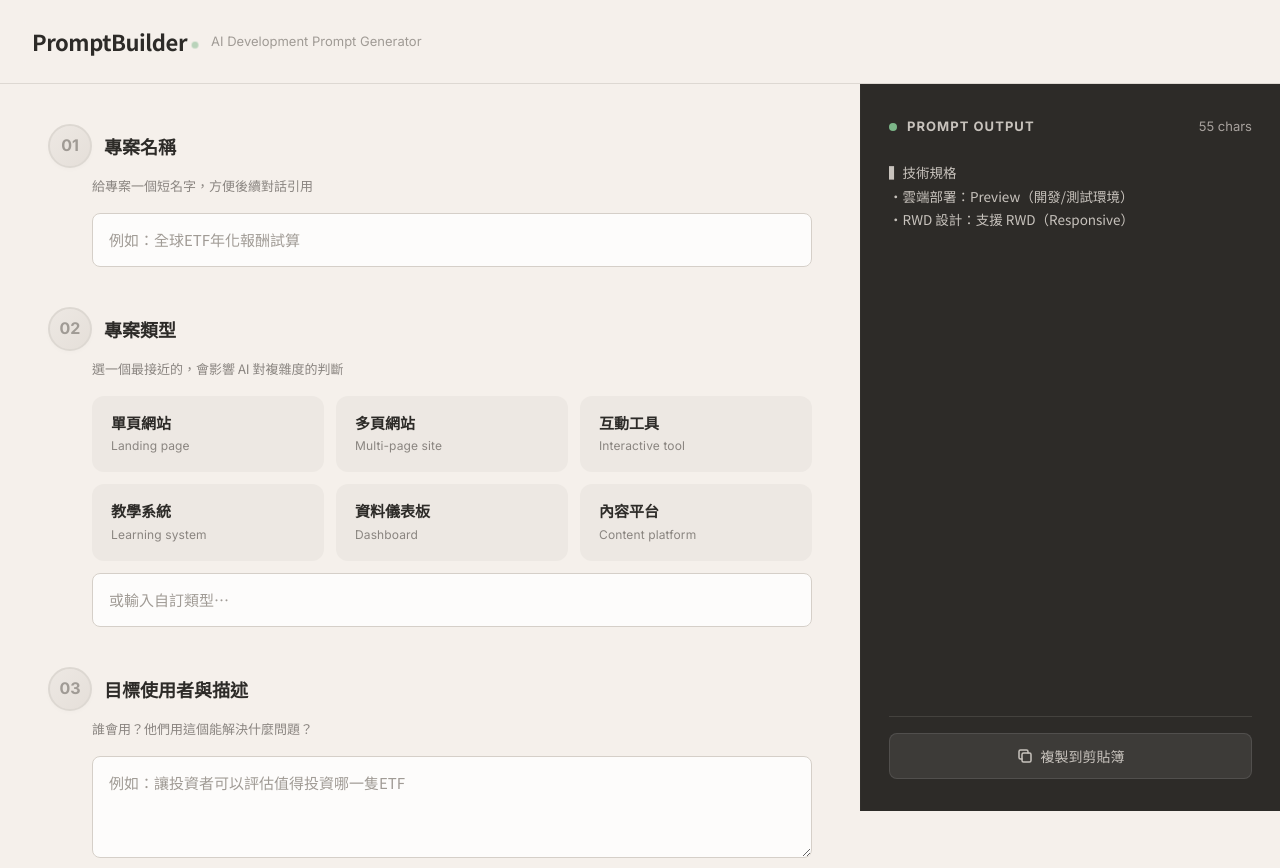
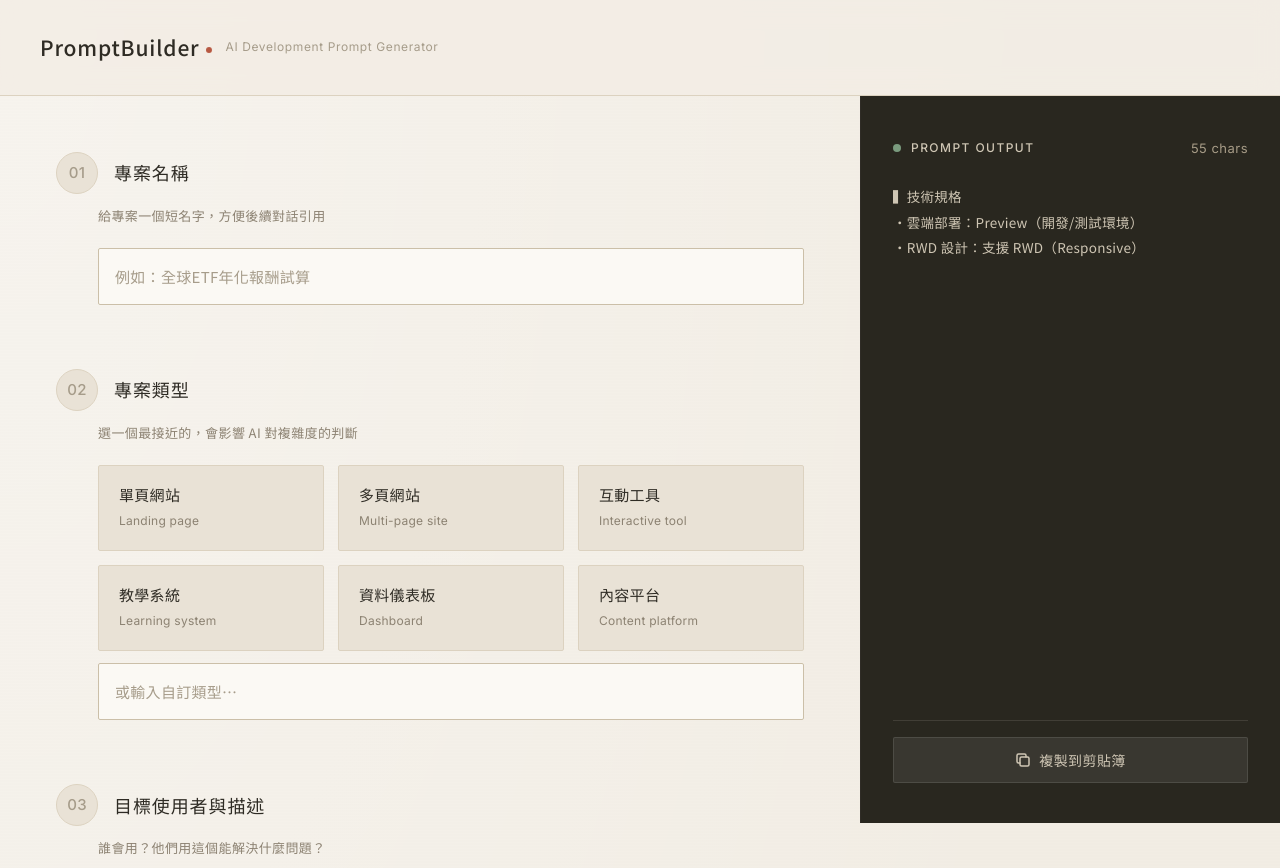
Before and after one commit to clare8628/pbuilder, a website: page index.html in a window 1280 px wide. Shown: the top 868 px of the page. Drawn offline with Linux system fonts and the light colour scheme.

Commit message:
[style] PBuilder 改版為日式質感風格 - Tom's work

```diff
--- a/index.html
+++ b/index.html
@@ -17,38 +17,44 @@
     }
 
     :root {
-      --bg-main: #F5F0EB;
-      --bg-card: #EDE8E3;
-      --bg-card-hover: #E5DFD9;
-      --bg-selected: #3C3A37;
-      --bg-output: #2D2B28;
-      --bg-input: #FDFCFB;
+      /* 和風大地色系 (wabi-sabi earth tones) */
+      --bg-main: #F2EDE4;
+      --bg-card: #E9E2D6;
+      --bg-card-hover: #DFD6C6;
+      --bg-selected: #3A3632;
+      --bg-output: #29271F;
+      --bg-input: #FBF9F4;
 
-      --text-primary: #2D2B28;
-      --text-secondary: #8A8580;
-      --text-muted: #A09B95;
-      --text-on-dark: #E8E4DF;
-      --text-on-selected: #FDFCFB;
-      --text-output-heading: #C8C3BD;
-      --text-output-body: #A8A29E;
-      --text-output-accent: #7CB688;
+      --text-primary: #2E2B24;
+      --text-secondary: #8C8272;
+      --text-muted: #A69C8A;
+      --text-on-dark: #E8E1D3;
+      --text-on-selected: #FBF9F4;
+      --text-output-heading: #CFC6B4;
+      --text-output-body: #A79C87;
+      --text-output-accent: #7A9B7E;
 
-      --border-light: #DDD8D2;
-      --border-input: #D5CFC8;
+      --border-light: #DCD2C0;
+      --border-input: #CBBFA8;
 
-      --radius-card: 12px;
-      --radius-input: 8px;
-      --radius-panel: 16px;
+      /* 點綴色：抹茶綠、朱紅、靛藍（極少量使用） */
+      --accent-matcha: #7A9B7E;
+      --accent-vermilion: #B5533C;
+      --accent-indigo: #4C5C68;
 
-      --spacing-section: 40px;
-      --spacing-inner: 16px;
+      --radius-card: 2px;
+      --radius-input: 2px;
+      --radius-panel: 2px;
+
+      --spacing-section: 64px;
+      --spacing-inner: 24px;
 
       --font-zh: 'Noto Sans TC', 'PingFang TC', 'Microsoft JhengHei', sans-serif;
       --font-en: 'Inter', sans-serif;
       --font-mono: 'JetBrains Mono', 'Fira Code', monospace;
 
-      --transition-fast: 0.18s ease;
-      --transition-normal: 0.25s ease;
+      --transition-fast: 0.3s ease;
+      --transition-normal: 0.4s ease;
     }
 
     html {
@@ -58,20 +64,24 @@
     body {
       font-family: var(--font-zh);
       background-color: var(--bg-main);
+      background-image:
+        repeating-linear-gradient(0deg, rgba(0,0,0,0.012) 0px, transparent 1px, transparent 2px, rgba(0,0,0,0.012) 3px),
+        radial-gradient(ellipse at top left, rgba(255,255,255,0.4) 0%, transparent 60%);
       color: var(--text-primary);
-      line-height: 1.6;
+      line-height: 1.85;
+      letter-spacing: 0.03em;
       -webkit-font-smoothing: antialiased;
       -moz-osx-font-smoothing: grayscale;
     }
 
     /* ===== Layout ===== */
     .app-header {
-      padding: 24px 32px;
+      padding: 28px 40px;
       display: flex;
       align-items: center;
-      gap: 12px;
+      gap: 14px;
       border-bottom: 1px solid var(--border-light);
-      background: rgba(245, 240, 235, 0.85);
+      background: rgba(242, 237, 228, 0.85);
       backdrop-filter: blur(12px);
       -webkit-backdrop-filter: blur(12px);
       position: sticky;
@@ -80,21 +90,21 @@
     }
 
     .app-logo {
-      font-size: 22px;
-      font-weight: 700;
-      letter-spacing: -0.02em;
+      font-size: 21px;
+      font-weight: 500;
+      letter-spacing: 0.04em;
       color: var(--text-primary);
     }
 
     .app-logo-dot {
       display: inline-block;
-      width: 8px;
-      height: 8px;
-      background: var(--text-output-accent);
+      width: 6px;
+      height: 6px;
+      background: var(--accent-vermilion);
       border-radius: 50%;
-      margin-left: 4px;
+      margin-left: 6px;
       vertical-align: middle;
-      animation: pulse-dot 2s ease-in-out infinite;
+      animation: pulse-dot 2.4s ease-in-out infinite;
     }
 
     @keyframes pulse-dot {
@@ -103,10 +113,11 @@
     }
 
     .app-subtitle {
-      font-size: 13px;
+      font-size: 12px;
       color: var(--text-muted);
       font-family: var(--font-en);
       font-weight: 400;
+      letter-spacing: 0.05em;
     }
 
     .app-container {
@@ -119,7 +130,7 @@
     }
 
     .form-panel {
-      padding: 40px 48px 80px;
+      padding: 56px 56px 96px;
       overflow-y: auto;
     }
 
@@ -128,7 +139,7 @@
       top: 73px;
       height: calc(100vh - 73px);
       background: var(--bg-output);
-      padding: 32px 28px;
+      padding: 40px 32px;
       display: flex;
       flex-direction: column;
       overflow-y: auto;
@@ -159,55 +170,58 @@
     .section-header {
       display: flex;
       align-items: center;
-      gap: 12px;
-      margin-bottom: 8px;
+      gap: 16px;
+      margin-bottom: 10px;
     }
 
     .section-number {
       display: inline-flex;
       align-items: center;
       justify-content: center;
-      width: 44px;
-      height: 44px;
+      width: 42px;
+      height: 42px;
       border-radius: 50%;
-      background: linear-gradient(135deg, var(--bg-card) 0%, var(--bg-card-hover) 100%);
+      background: var(--bg-card);
       color: var(--text-muted);
-      font-size: 16px;
+      font-size: 15px;
       font-family: var(--font-en);
-      font-weight: 700;
+      font-weight: 500;
+      letter-spacing: 0.02em;
       flex-shrink: 0;
       transition: all var(--transition-normal);
-      border: 2px solid var(--border-light);
-      box-shadow: 0 2px 4px rgba(0,0,0,0.02);
+      border: 1px solid var(--border-light);
+      box-shadow: none;
     }
 
     .form-section.has-value .section-number {
-      background: linear-gradient(135deg, var(--bg-selected) 0%, #2a2925 100%);
+      background: var(--bg-selected);
       color: var(--text-on-selected);
-      border-color: var(--text-on-selected);
-      box-shadow: 0 4px 12px rgba(60,58,55,0.15);
-      transform: scale(1.05);
+      border-color: var(--bg-selected);
+      box-shadow: none;
+      transform: none;
     }
 
     .section-title {
       font-size: 18px;
-      font-weight: 600;
+      font-weight: 500;
+      letter-spacing: 0.05em;
       color: var(--text-primary);
     }
 
     .section-hint {
-      margin-left: 44px;
+      margin-left: 42px;
       font-size: 13px;
       color: var(--text-secondary);
-      margin-bottom: 16px;
+      margin-bottom: 20px;
+      letter-spacing: 0.03em;
     }
 
     /* ===== Cards Grid ===== */
     .cards-grid {
       display: grid;
       grid-template-columns: repeat(3, 1fr);
-      gap: 12px;
-      margin-left: 44px;
+      gap: 14px;
+      margin-left: 42px;
     }
 
     .cards-grid--two {
@@ -216,45 +230,45 @@
 
     .card {
       position: relative;
-      padding: 16px 18px;
+      padding: 18px 20px;
       background: var(--bg-card);
       border-radius: var(--radius-card);
       cursor: pointer;
-      transition: background var(--transition-fast), color var(--transition-fast), transform var(--transition-fast), box-shadow var(--transition-fast);
+      transition: background var(--transition-normal), color var(--transition-normal), border-color var(--transition-normal);
       user-select: none;
-      border: 1.5px solid transparent;
+      border: 1px solid var(--border-light);
     }
 
     .card:hover {
       background: var(--bg-card-hover);
-      transform: translateY(-1px);
-      box-shadow: 0 2px 8px rgba(0,0,0,0.04);
+      border-color: var(--text-muted);
     }
 
     .card:active {
-      transform: translateY(0);
+      transform: none;
     }
 
     .card.selected {
       background: var(--bg-selected);
       color: var(--text-on-selected);
       border-color: var(--bg-selected);
-      box-shadow: 0 2px 12px rgba(60, 58, 55, 0.2);
+      box-shadow: none;
     }
 
     .card-label {
       font-size: 15px;
-      font-weight: 600;
-      line-height: 1.3;
+      font-weight: 500;
+      line-height: 1.4;
+      letter-spacing: 0.02em;
     }
 
     .card-sublabel {
       font-size: 12px;
       font-family: var(--font-en);
       color: var(--text-secondary);
-      margin-top: 4px;
+      margin-top: 5px;
       font-weight: 400;
-      letter-spacing: 0.01em;
+      letter-spacing: 0.02em;
     }
 
     .card.selected .card-sublabel {
@@ -285,7 +299,7 @@
 
     /* ===== Text Input ===== */
     .text-input-wrapper {
-      margin-left: 44px;
+      margin-left: 42px;
     }
 
     .text-input {
@@ -295,16 +309,17 @@
       font-size: 15px;
       color: var(--text-primary);
       background: var(--bg-input);
-      border: 1.5px solid var(--border-input);
+      border: 1px solid var(--border-input);
       border-radius: var(--radius-input);
       outline: none;
-      transition: border-color var(--transition-fast), box-shadow var(--transition-fast);
-      line-height: 1.6;
+      transition: border-color var(--transition-normal), box-shadow var(--transition-normal);
+      line-height: 1.8;
+      letter-spacing: 0.02em;
     }
 
     .text-input:focus {
-      border-color: var(--bg-selected);
-      box-shadow: 0 0 0 3px rgba(60, 58, 55, 0.08);
+      border-color: var(--accent-indigo);
+      box-shadow: 0 0 0 3px rgba(76, 92, 104, 0.08);
     }
 
     .text-input::placeholder {
@@ -345,9 +360,9 @@
 
     .output-title {
       font-family: var(--font-en);
-      font-size: 13px;
-      font-weight: 700;
-      letter-spacing: 0.08em;
+      font-size: 12px;
+      font-weight: 500;
+      letter-spacing: 0.12em;
       text-transform: uppercase;
       color: var(--text-output-heading);
     }
@@ -363,7 +378,8 @@
       flex: 1;
       overflow-y: auto;
       font-size: 13.5px;
-      line-height: 1.75;
+      line-height: 1.9;
+      letter-spacing: 0.02em;
       color: var(--text-output-heading);
       white-space: pre-wrap;
       word-break: break-word;
@@ -408,11 +424,12 @@
       font-size: 14px;
       font-weight: 500;
       cursor: pointer;
-      transition: all var(--transition-fast);
+      transition: all var(--transition-normal);
       display: flex;
       align-items: center;
       justify-content: center;
       gap: 8px;
+      letter-spacing: 0.03em;
     }
 
     .btn-copy:hover {
@@ -425,8 +442,8 @@
     }
 
     .btn-copy.copied {
-      background: rgba(124, 182, 136, 0.2);
-      border-color: rgba(124, 182, 136, 0.4);
+      background: rgba(122, 155, 126, 0.2);
+      border-color: rgba(122, 155, 126, 0.4);
       color: var(--text-output-accent);
     }
 
@@ -530,11 +547,11 @@
     /* ===== Conditional AI Key Input ===== */
     .ai-key-wrapper {
       margin-top: 12px;
-      margin-left: 44px;
+      margin-left: 42px;
       overflow: hidden;
       max-height: 0;
       opacity: 0;
-      transition: max-height 0.35s ease, opacity 0.25s ease, margin-top 0.25s ease;
+      transition: max-height 0.4s ease, opacity 0.35s ease, margin-top 0.3s ease;
     }
 
     .ai-key-wrapper.visible {
```
Also changed, not shown: PROGRESS.md (+16 -0 lines).
